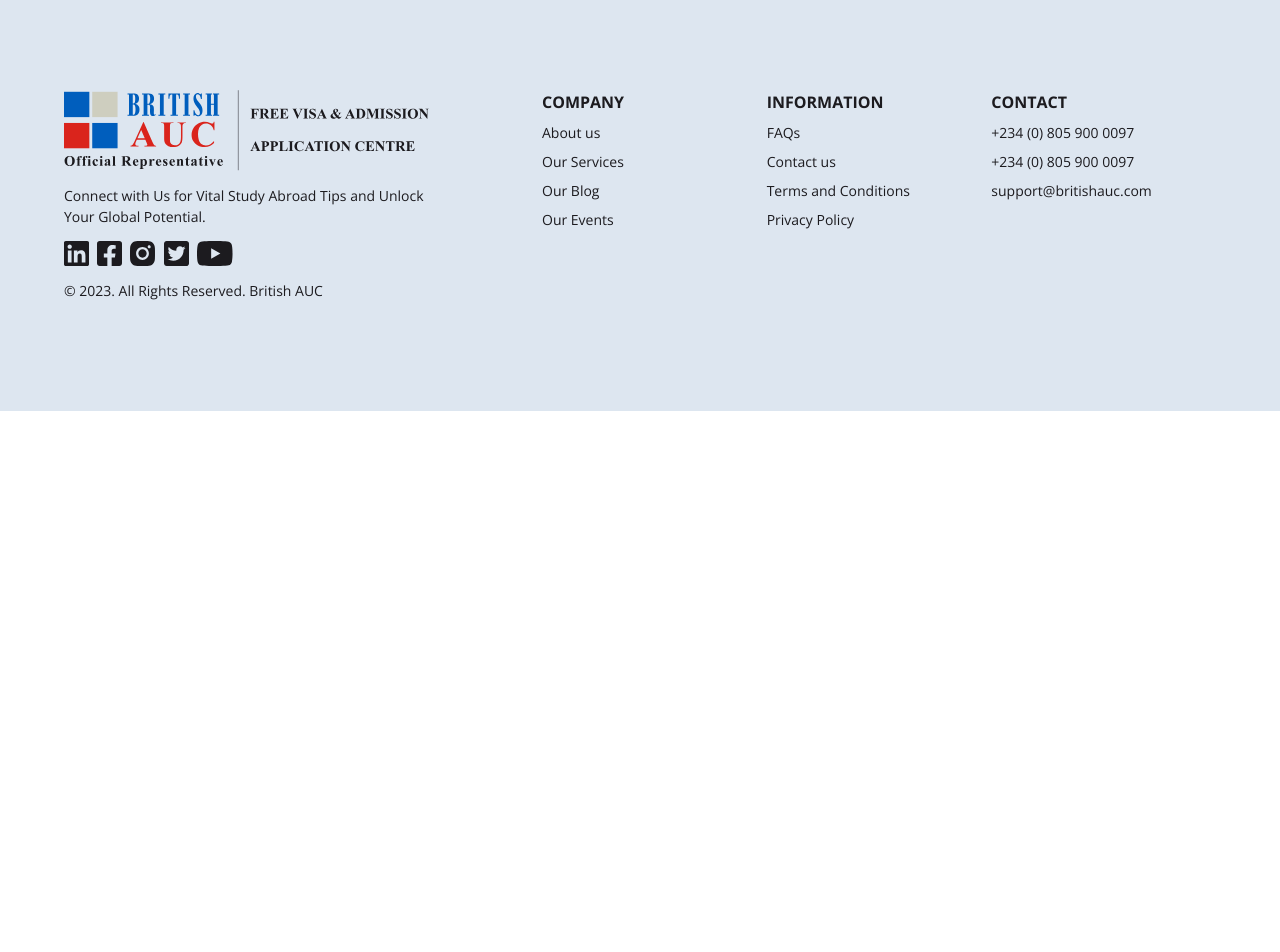
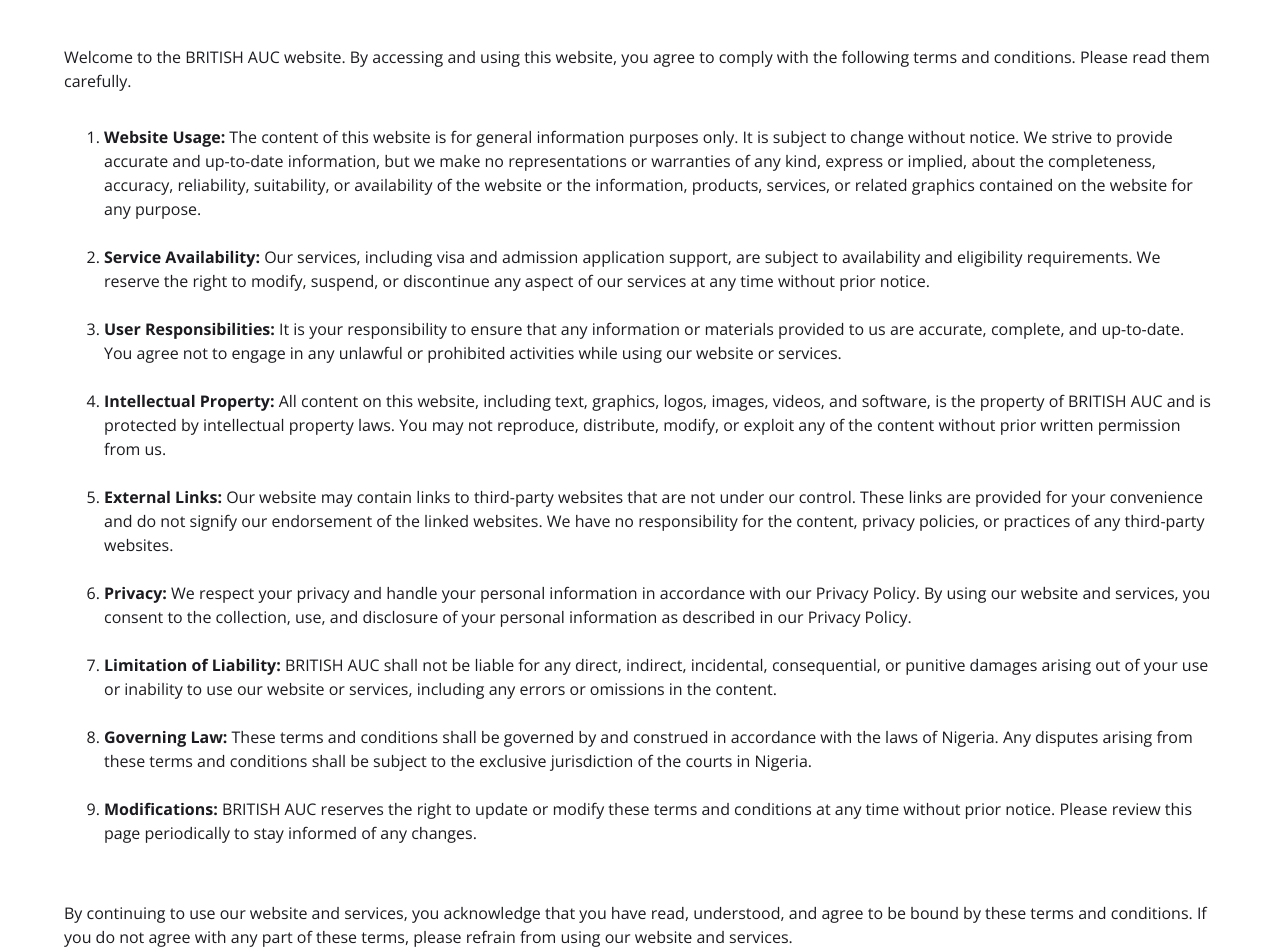
Before and after one commit to British-AUC/company-website, a React (Vite) app in the folder website/: page /terms-conditions in a window 1280 px wide. Shown: the part 240-1192 px from the top of the page. Before the commit the page ends 800 px from the top, so only its background shows below. Built offline with nearby package versions, Linux system fonts and the light colour scheme.

Commit message:
created responsive terms and conditions page

```diff
--- a/website/src/pages/About.jsx
+++ b/website/src/pages/About.jsx
@@ -100,7 +100,7 @@
                 </div>
             </section>
 
-            {/* SECTION  */}
+            {/* SECTION TWELVE */}
             <section className="section-twelve">
                 <h2>Lets Get You an Admission Today</h2>
                 <button>Get in touch</button>
--- a/website/src/pages/Blog.jsx
+++ b/website/src/pages/Blog.jsx
@@ -7,6 +7,7 @@
 
     return (
         <>
+        {/* SECTION FOURTEEN */}
             <section className="section-fourteen">
                 <h2>Latest Posts</h2>
                 <div className="section-fourteen-sub">
--- a/website/src/pages/Contact.jsx
+++ b/website/src/pages/Contact.jsx
@@ -4,6 +4,7 @@
 export default function Contact(){
     return (
         <>
+        {/* SECTION FIFTEEN */}
             <section className="section-fifteen">
                 <h2>Get in touch with us</h2>
                 <p id="contact">
--- a/website/src/pages/Events.jsx
+++ b/website/src/pages/Events.jsx
@@ -7,6 +7,7 @@
 
     return (
         <>
+        {/* SECTION THIRTEEN */}
             <section className="section-thirteen">
                 <h2>Upcoming Events</h2>
                 {eventscard}
--- a/website/src/pages/Faqs.jsx
+++ b/website/src/pages/Faqs.jsx
@@ -7,6 +7,7 @@
 
     return (
         <>
+        {/* SECTION SIXTEEN */}
             <section className="section-sixteen">
                 <h2>Frequently Asked Questions</h2>
                 <div className="section-sixteen-sub">
--- a/website/src/pages/Terms.jsx
+++ b/website/src/pages/Terms.jsx
@@ -1,9 +1,101 @@
-import React from "react"
+import React from "react";
 
-export default function Terms(){
-    return (
-        <>
-            <h1>Terms Page</h1>
-        </>
-    )
+export default function Terms() {
+  return (
+    <>
+      <section className="section-seventeen">
+        <h2>Terms and Conditions</h2>
+        <p>
+          Welcome to the BRITISH AUC website. By accessing and using this
+          website, you agree to comply with the following terms and conditions.
+          Please read them carefully.
+        </p>
+        <ol>
+          <li>
+            <strong>Website Usage:</strong> The content of this website is for
+            general information purposes only. It is subject to change without
+            notice. We strive to provide accurate and up-to-date information,
+            but we make no representations or warranties of any kind, express or
+            implied, about the completeness, accuracy, reliability, suitability,
+            or availability of the website or the information, products,
+            services, or related graphics contained on the website for any
+            purpose.
+          </li>
+          <br />
+          <li>
+            <strong>Service Availability:</strong> Our services, including visa
+            and admission application support, are subject to availability and
+            eligibility requirements. We reserve the right to modify, suspend,
+            or discontinue any aspect of our services at any time without prior
+            notice.
+          </li>
+          <br />
+          <li>
+            <strong>User Responsibilities:</strong> It is your responsibility to
+            ensure that any information or materials provided to us are
+            accurate, complete, and up-to-date. You agree not to engage in any
+            unlawful or prohibited activities while using our website or
+            services.
+          </li>
+          <br />
+          <li>
+            <strong>Intellectual Property:</strong> All content on this website,
+            including text, graphics, logos, images, videos, and software, is
+            the property of BRITISH AUC and is protected by intellectual
+            property laws. You may not reproduce, distribute, modify, or exploit
+            any of the content without prior written permission from us.
+          </li>
+          <br />
+          <li>
+            <strong>External Links:</strong> Our website may contain links to
+            third-party websites that are not under our control. These links are
+            provided for your convenience and do not signify our endorsement of
+            the linked websites. We have no responsibility for the content,
+            privacy policies, or practices of any third-party websites.
+          </li>
+          <br />
+          <li>
+            <strong>Privacy:</strong> We respect your privacy and handle your
+            personal information in accordance with our Privacy Policy. By using
+            our website and services, you consent to the collection, use, and
+            disclosure of your personal information as described in our Privacy
+            Policy.
+          </li>
+          <br />
+          <li>
+            <strong>Limitation of Liability:</strong> BRITISH AUC shall not be
+            liable for any direct, indirect, incidental, consequential, or
+            punitive damages arising out of your use or inability to use our
+            website or services, including any errors or omissions in the
+            content.
+          </li>
+          <br />
+          <li>
+            <strong>Governing Law:</strong> These terms and conditions shall be
+            governed by and construed in accordance with the laws of Nigeria.
+            Any disputes arising from these terms and conditions shall be
+            subject to the exclusive jurisdiction of the courts in Nigeria.
+          </li>
+          <br />
+          <li>
+            <strong>Modifications:</strong> BRITISH AUC reserves the right to
+            update or modify these terms and conditions at any time without
+            prior notice. Please review this page periodically to stay informed
+            of any changes.
+          </li>
+          <br />
+        </ol>
+        <p>
+          By continuing to use our website and services, you acknowledge that
+          you have read, understood, and agree to be bound by these terms and
+          conditions. If you do not agree with any part of these terms, please
+          refrain from using our website and services.
+        </p>
+        <p>
+          If you have any questions or concerns regarding these terms and
+          conditions, please contact us at support@britishauc.com.
+        </p>
+      </section>
+    </>
+  );
 }
--- a/website/src/styles/App.css
+++ b/website/src/styles/App.css
@@ -881,7 +881,7 @@
   border-bottom: 0.5px solid #AAAAAA;
 }
 .section-sixteen .question-container .left {
-  width: 95%;
+  width: 90%;
 }
 .section-sixteen .question-container .left #question {
   font-size: 1rem;
@@ -898,5 +898,14 @@
   display: none;
 }
 .section-sixteen .question-container .right {
-  width: 5%;
+  display: flex;
+  justify-content: flex-end;
+  width: 10%;
+}
+
+.section-seventeen {
+  display: flex;
+  flex-direction: column;
+  padding: 0rem 4rem;
+  margin-bottom: 5em;
 }/*# sourceMappingURL=App.css.map */
--- a/website/src/styles/App.scss
+++ b/website/src/styles/App.scss
@@ -935,7 +935,7 @@
     padding: 1em 0em;
     border-bottom: 0.5px solid #AAAAAA;
     .left {
-      width: 95%;
+      width: 90%;
       #question {
         font-size: 1rem;
         font-weight: 600;
@@ -952,7 +952,19 @@
       }
     }
     .right {
-      width: 5%;
+      display: flex;
+      justify-content: flex-end;
+      width: 10%;
     }
   }
 }
+// SECTION SIXTEEN END
+
+
+// SECTION SEVENTEEN START
+.section-seventeen {
+  display: flex;
+  flex-direction: column;
+  padding: $desktoppadding;
+  margin-bottom: 5em;
+}
```
Also changed, not shown: 1 other file (tests, documents, lock files or other folders).
